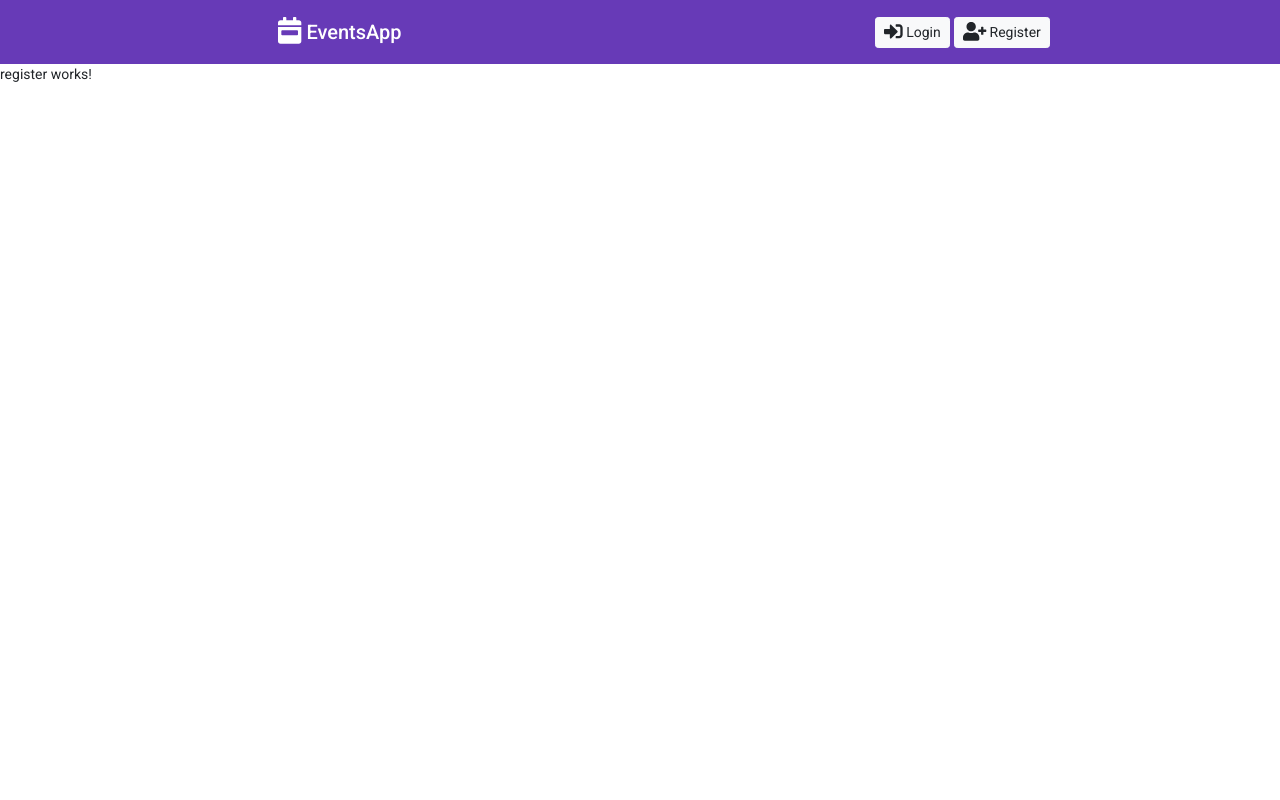
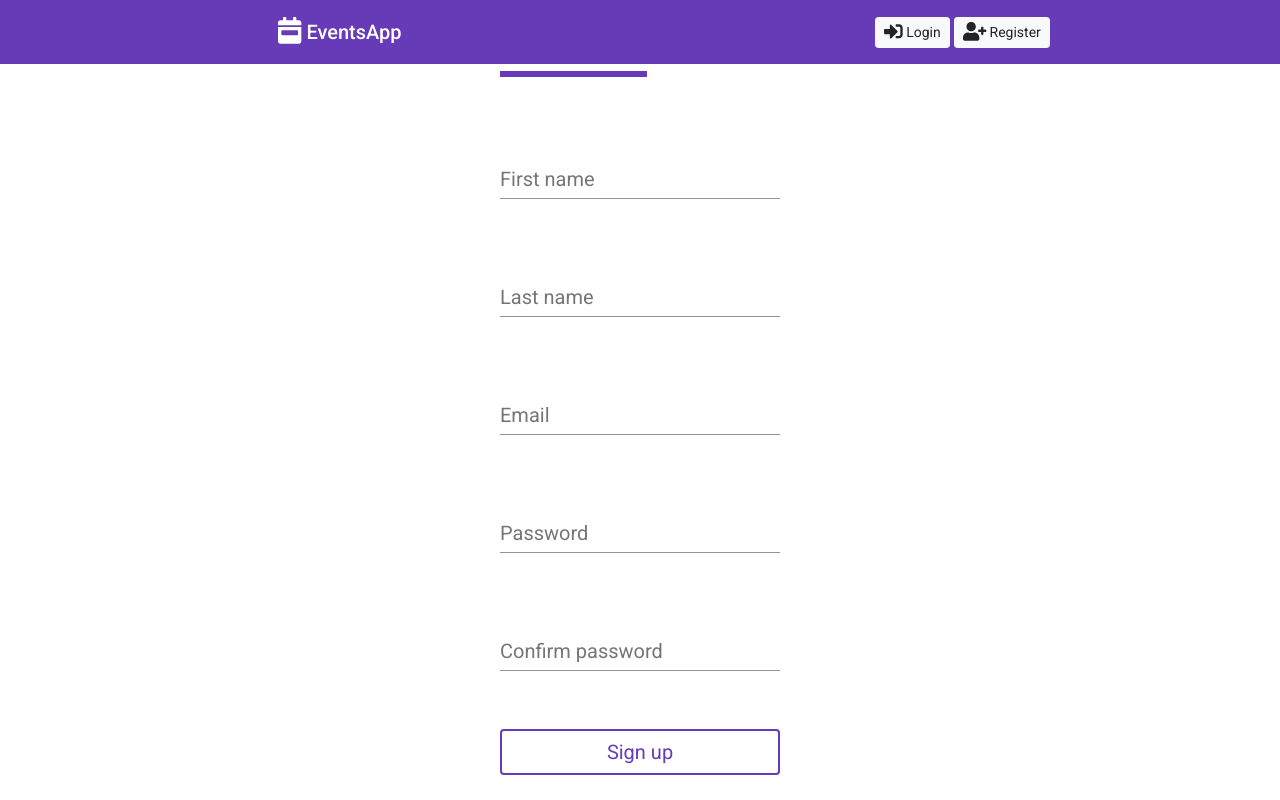
Before and after one commit to KirilPecev/Events-App, an Angular app in the folder EventsApp/: page / in a window 1280 px wide. Built offline with nearby package versions, Linux system fonts and the light colour scheme.

Commit message:
added input fields in register.component.html added styles in register.component.css

```diff
--- a/EventsApp/src/app/app.component.html
+++ b/EventsApp/src/app/app.component.html
@@ -1,6 +1,7 @@
 <app-header [isLoggedIn]="isLoggedIn"></app-header>
 <div class="main">
     <app-register></app-register>
+    <!-- <app-login></app-login> -->
     <!-- <app-home-page-index *ngIf="!isLoggedIn"></app-home-page-index>
     <app-left-sidebar *ngIf="isLoggedIn"></app-left-sidebar>
     <app-right-sidebar *ngIf="isLoggedIn"></app-right-sidebar>
--- a/EventsApp/src/app/login/login.component.html
+++ b/EventsApp/src/app/login/login.component.html
@@ -3,7 +3,7 @@
     <mat-form-field>
         <mat-label>
             <fa-icon class="fa-lg" [icon]="faUser"></fa-icon>
-            Username
+            Email
         </mat-label>
         <input matInput type="text" color="white">
     </mat-form-field>
--- a/EventsApp/src/app/register/register.component.css
+++ b/EventsApp/src/app/register/register.component.css
@@ -0,0 +1,48 @@
+.registerBox {
+    color:#673ab7;
+    width: 280px;
+    position: absolute;
+    top: 50%;
+    left: 50%;
+    transform: translate(-50%, -50%);
+}
+
+.registerBox h1 {
+    float: left;
+    font-size: 40px;
+    border-bottom: 6px solid #673ab7;
+    margin-bottom: 50px;
+    padding: 13px 0;
+}
+
+mat-form-field {
+    width: 100%;
+    overflow: hidden;
+    font-size: 20px;
+    padding: 8px 0;
+    margin: 8px 0;
+}
+
+.registerBox fa-icon{
+    margin-right: 6px;
+    color:#673ab7;
+}
+
+input{
+    font-size: 20px !important;
+}
+
+.registerBox .btn{
+    width: 100%;
+    background: none;
+    border: 2px solid #673ab7;
+    color:#673ab7;
+    font-size: 18px;
+    cursor: pointer;
+    margin: 12px 0;
+}
+
+.registerBox span{
+    display: table;
+    margin: auto;
+}
--- a/EventsApp/src/app/register/register.component.html
+++ b/EventsApp/src/app/register/register.component.html
@@ -1 +1,34 @@
-<p>register works!</p>
+<form action="" class="registerBox">
+    <h1>Register</h1>
+    <mat-form-field>
+        <mat-label>
+            First name
+        </mat-label>
+        <input matInput type="text" color="white">
+    </mat-form-field>
+    <mat-form-field>
+        <mat-label>
+            Last name
+        </mat-label>
+        <input matInput type="text" color="white">
+    </mat-form-field>
+    <mat-form-field>
+        <mat-label>
+            Email
+        </mat-label>
+        <input matInput type="email" color="white">
+    </mat-form-field>
+    <mat-form-field>
+        <mat-label>
+            Password
+        </mat-label>
+        <input matInput type="password">
+    </mat-form-field>
+    <mat-form-field>
+        <mat-label>
+           Confirm password
+        </mat-label>
+        <input matInput type="password">
+    </mat-form-field>
+    <input type="button" class="btn" value="Sign up">
+</form>
```
